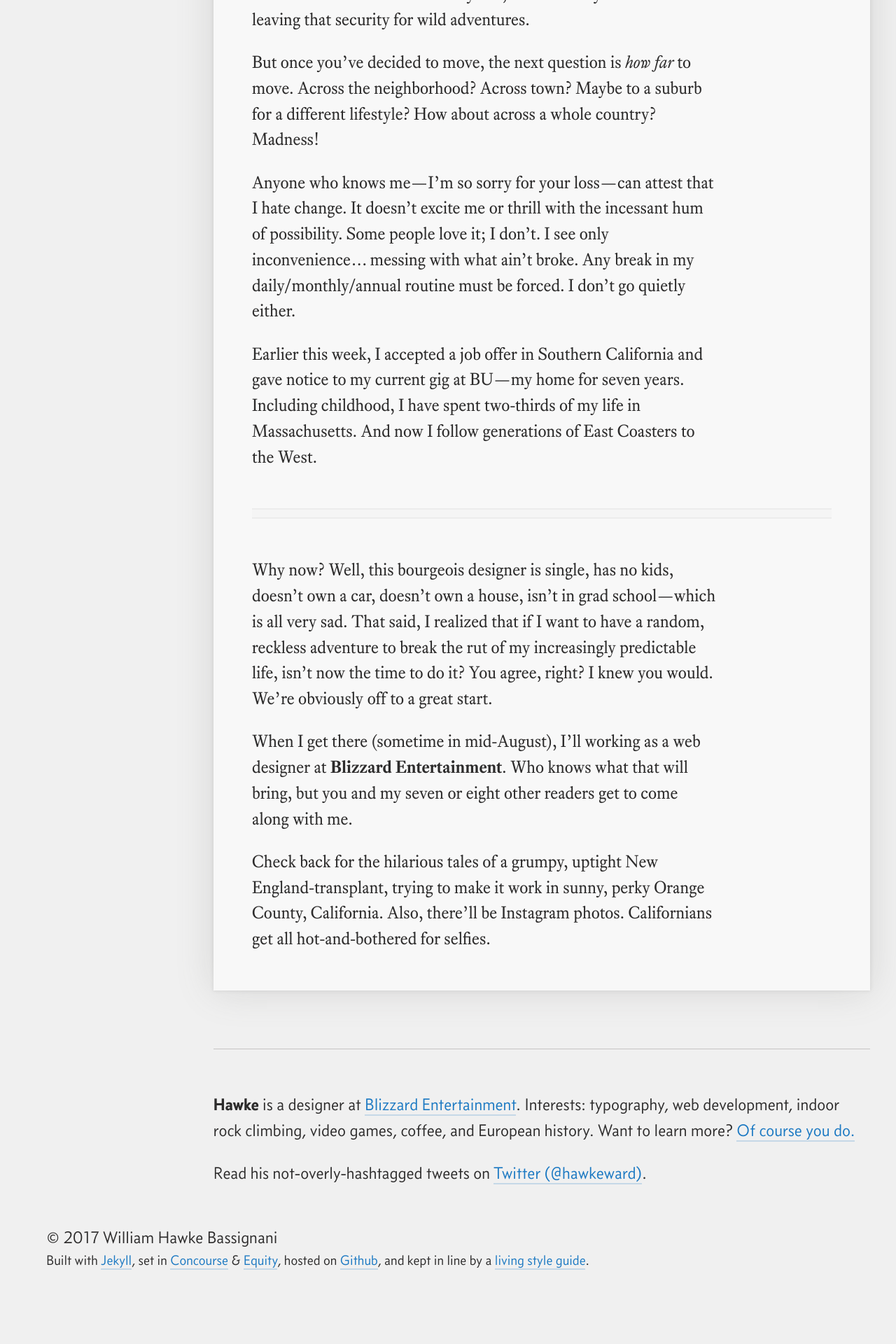
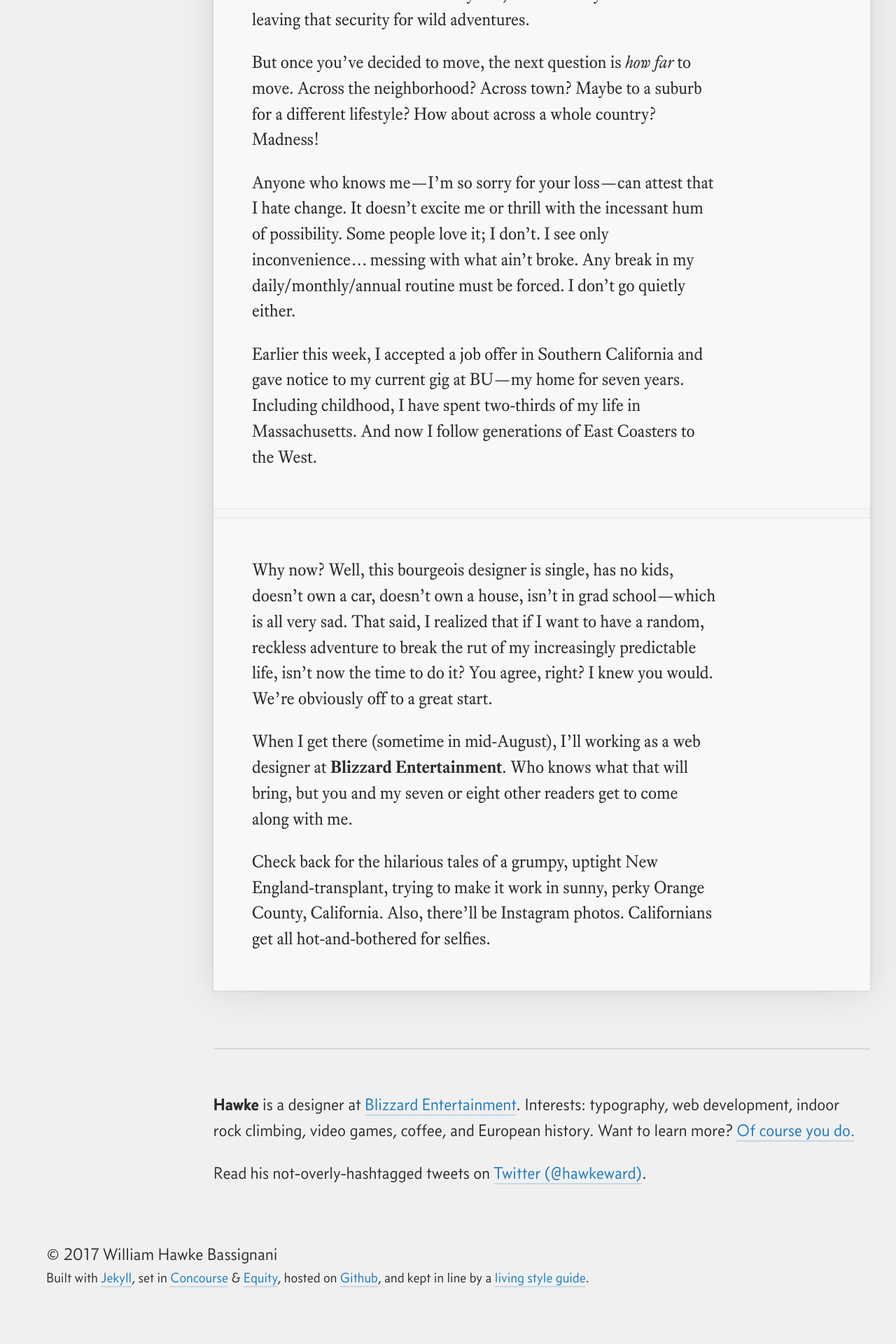
Before and after one commit to whbassignani/whbassignani.github.io, a Jekyll site: the page built from _posts/writing/2014-07-24-into-the-west.md, in a window 1280 px wide. Shown: the part 946-2866 px from the top of the page at 70% size. Built offline with Jekyll 4.4.1, drawn with Linux system fonts in a browser that asks for light colours; before the commit the page ends 2818 px from its top, so only the background shows below that.

Commit message:
Fixing post content layout; starting footer work

```diff
--- a/_includes/footer.html
+++ b/_includes/footer.html
@@ -1,6 +1,6 @@
 <footer id="footer" class="container">
   <p>
-    © {{ site.time | date: "%Y" }} William Hawke Bassignani
+    <span class="copyright">© {{ site.time | date: "%Y" }} William Hawke Bassignani</span>
 
     <span class="credits">
       Built with <a href="http://www.jekyllrb.com">Jekyll</a>, set in <a href="http://www.concoursefont.com">Concourse</a> & <a href="http://practicaltypography.com/equity.html">Equity</a>, hosted on <a href="https://github.com/whbassignani/whbassignani.github.io/">Github</a>, and kept in line by a <a href="/style-guide">living style guide</a>.
--- a/css/main.scss
+++ b/css/main.scss
@@ -27,14 +27,17 @@
 @import "components/misc";
 
 
-// Layouts and includes
+// Site-wide elements
 @import "layout";
+@import "content";
 @import "header";
 @import "nav";
-@import "content";
+@import "footer";
+
+
+// Layouts and includes
 @import "post";
 @import "archive";
-@import "footer";
 
 
 // Page-specific
--- a/scss/_content.scss
+++ b/scss/_content.scss
@@ -41,35 +41,19 @@
 
   // .container-fullWidthChild "undoes" the padding from .container
   .container-fullWidthChild {
-    margin-left: -#{size(-2)};
-    margin-right: -#{size(-2)};
+    @include container-full-width-child;
   }
 
   @media ($bp-xs) {
     padding: size(0);
-
-    .container-fullWidthChild {
-      margin-left: -#{size(0)};
-      margin-right: -#{size(0)};
-    }
   }
 
   @media ($bp-s) {
     padding: size(2);
-
-    .container-fullWidthChild {
-      margin-left: -#{size(2)};
-      margin-right: -#{size(2)};
-    }
   }
 
   @media ($bp-m) {
     padding: size(4);
-
-    .container-fullWidthChild {
-      margin-left: -#{size(4)};
-      margin-right: -#{size(4)};
-    }
   }
 }
 
--- a/scss/_footer.scss
+++ b/scss/_footer.scss
@@ -2,22 +2,18 @@
   background-color: $color-ui-subtle;
   flex: 1 0 100%;
   font-family: $sans-serif;
-  font-size: $type-minus-one;
+  font-size: size(-1);
 
   p {
-    margin: 0;
+    @include spacing-standard(xsmall);
   }
 
+  .copyright,
   .credits {
     display: block;
-    font-size: $type-minus-two;
-
-    @media ($bp-small) {
-      font-size: $type-minus-one;
-    }
   }
 
-  @media ($bp-small) {
-    font-size: $type-base;
+  .copyright {
+    font-size: size(0);
   }
 }
--- a/scss/_post.scss
+++ b/scss/_post.scss
@@ -17,8 +17,10 @@
 }
 
 .post-content {
-  & > p {
-    margin-right: 20%;
+  @media ($bp-m) {
+    & > p {
+      margin-right: 20%;
+    }
   }
 }
 
--- a/scss/components/_buttons.scss
+++ b/scss/components/_buttons.scss
@@ -6,7 +6,7 @@
   @include bold-spaced-type;
   @include soft-box-shadow($color-interactive);
   @include spacing-standard;
-  @include transition(background-color $animation-time, border $animation-time, background-color $animation-time);
+  @include transition(background-color $animation-time, border $animation-time, background-color $animation-time, opacity $animation-time, transform $animation-time);
   background-color: $color-interactive;
   border: 0;
   color: $white;
@@ -30,21 +30,21 @@
 
   &.is-active,
   &:active {
+    @include transform(scale(0.96));
     background-color: $color-interactive-active;
     color: $white;
+    opacity: 0.8;
   }
 
   &.is-disabled, &.is-disabled:hover, &.is-disabled:active,
   &:disabled, &:disabled:hover, &:disabled:active {
+    @include box-shadow(none);
+    @include transform(none);
     background-color: $color-ui-subtle;
     border: $border-width solid $color-ui-light;
     color: $color-ui-light;
     cursor: default;
-
-    // Hides shadow from @mixin soft-box-shadow
-		&:after {
-			display: none;
-		}
+    opacity: 1;
   }
 
   &:last-child {
--- a/scss/components/_misc.scss
+++ b/scss/components/_misc.scss
@@ -1,6 +1,6 @@
 // Dividers
 hr {
-  // @include box-shadow(inset 0 2px 4px $color-ui-light);
+  @include container-full-width-child;
   @include spacing-standard(medium);
   background-color: rgba($color-ui-subtle, 0.6);
   border-bottom: $border-width solid rgba($color-ui-light, 0.4);
--- a/scss/globals/_mixins.scss
+++ b/scss/globals/_mixins.scss
@@ -147,6 +147,29 @@
 }
 
 
+// Layout
+// @mixin container-fullWidthChild "undoes" the padding from .container
+@mixin container-full-width-child {
+  margin-left: -#{size(-2)};
+  margin-right: -#{size(-2)};
+
+  @media ($bp-xs) {
+    margin-left: -#{size(0)};
+    margin-right: -#{size(0)};
+  }
+
+  @media ($bp-s) {
+    margin-left: -#{size(2)};
+    margin-right: -#{size(2)};
+  }
+
+  @media ($bp-m) {
+    margin-left: -#{size(4)};
+    margin-right: -#{size(4)};
+  }
+}
+
+
 // Components
 @mixin nav-button-hover-state {
   &:after {
@@ -170,23 +193,25 @@
   }
 }
 
+@mixin soft-box-shadow($shadow-color: color(grey, 200)) {
+  @include box-shadow(
+    0 2px 8px rgba($shadow-color, 0.2),
+    0 8px 16px rgba($shadow-color, 0.4)
+  );
+}
+
 @mixin spacing-standard($size: small) {
-  @if $size == "small" {
+  @if $size == "xsmall" {
+    margin: size(0) 0;
+  } @else if  $size == "small" {
     margin: size(2) 0;
   } @else if $size == "medium" {
     margin: size(4) 0;
   } @else if $size == "large" {
     margin: size(6) 0;
   } @else {
-    @error "#{$size} is not a valid argument for @mixin spacing-standard."
+    @error "#{$size} is not a valid argument for @mixin spacing-standard.";
   }
-}
-
-@mixin soft-box-shadow($shadow-color: color(grey, 200)) {
-  @include box-shadow(
-    0 2px 8px rgba($shadow-color, 0.2),
-    0 8px 16px rgba($shadow-color, 0.4)
-  );
 }
 
 
```
Lines whose indentation alone changed are shown as unchanged.
